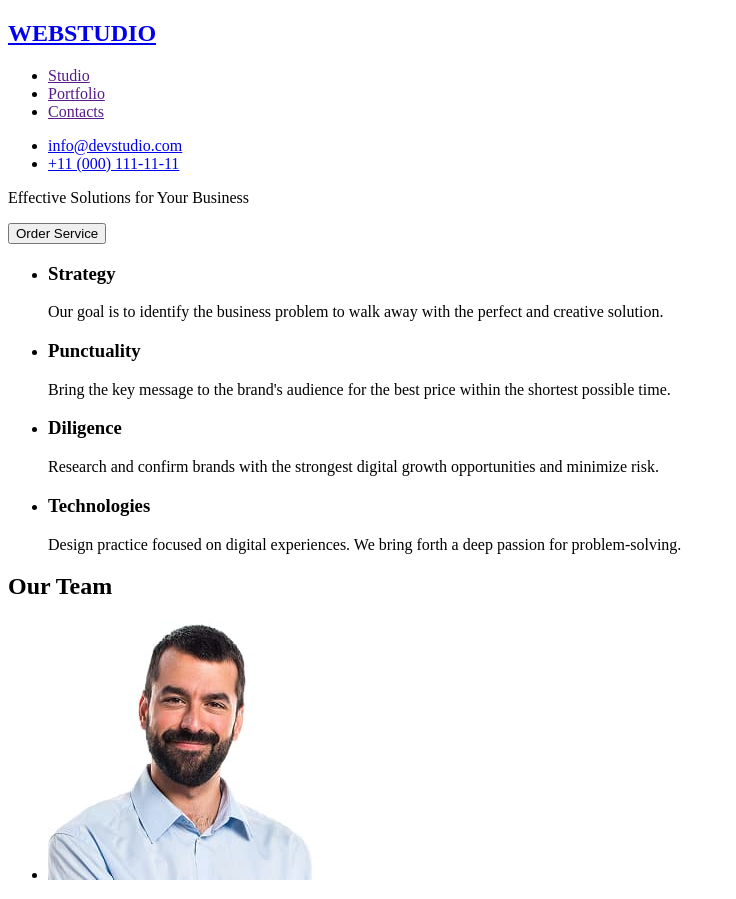
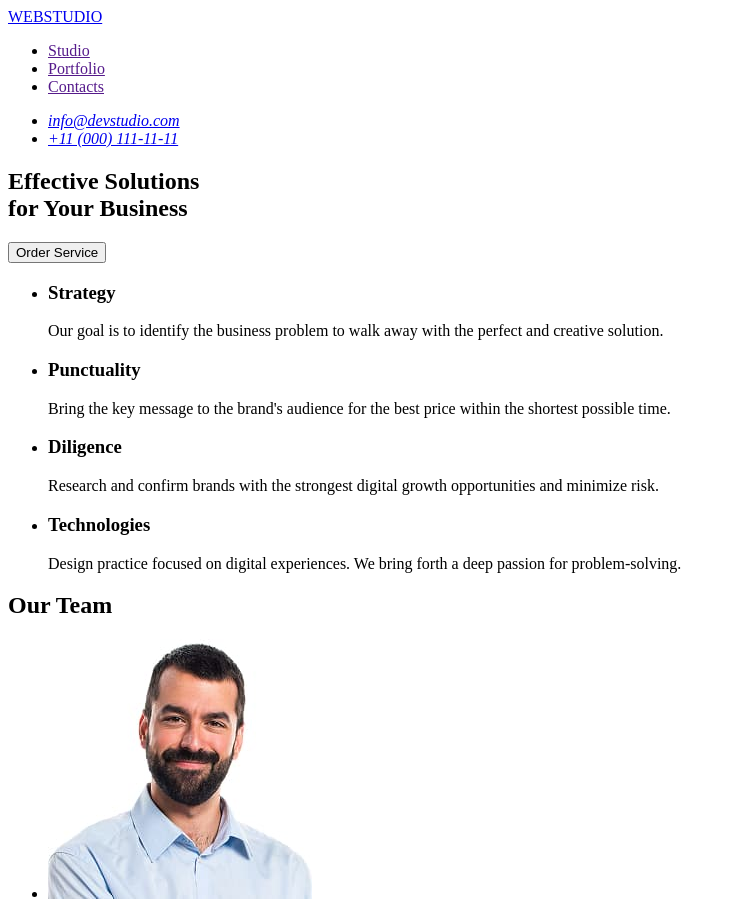
Before and after one commit to shevelalex/goit-markup-hw-01, a plain HTML site: page index.html in a window 1280 px wide. Shown: the top 899 px of the page, without its empty margins (0-736 px from the left). Drawn offline with Linux system fonts and the light colour scheme.

Commit message:
finish v2

```diff
--- a/index.html
+++ b/index.html
@@ -8,26 +8,29 @@
   </head>
   <body>
     <header>
-      <section>
-        <h1><a href="index.html">WEBSTUDIO</a></h1>
       <nav>
+        <a href="./index.html">WEBSTUDIO</a>
         <ul>
           <li><a href="">Studio</a></li>
           <li><a href="">Portfolio</a></li>
           <li><a href="">Contacts</a></li>
         </ul>
       </nav>
+      <address>
         <ul>
           <li><a href="mailto:info@devstudio.com">info@devstudio.com</a></li>
           <li><a href="tel:+110001111111">+11 (000) 111-11-11</a></li>
         </ul>
-      </section>
+      </address>
+    </header>
+    <main>
       <section>
-        <p>Effective Solutions for Your Business</p>
+        <h1>
+          Effective Solutions <br />
+          for Your Business
+        </h1>
         <button type="button">Order Service</button>
       </section>
-    </header>
-    <main>
       <section>
         <h2 hidden>None</h2>
         <ul>
@@ -108,7 +111,7 @@
       </section>
     </main>
     <footer>
-      <p><a href="index.html">WEBSTUDIO</a></p>
+      <p><a href="./index.html">WebStudio</a></p>
       <p>
         Increase the flow of customers and sales for your business with digital
         marketing & growth solutions.
```
Lines whose indentation alone changed are shown as unchanged.
